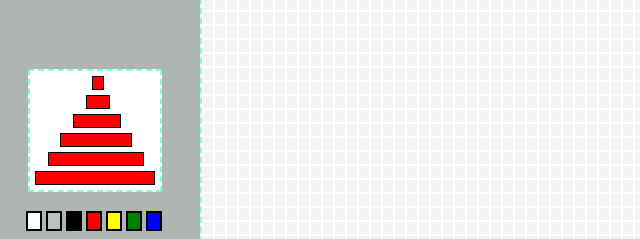
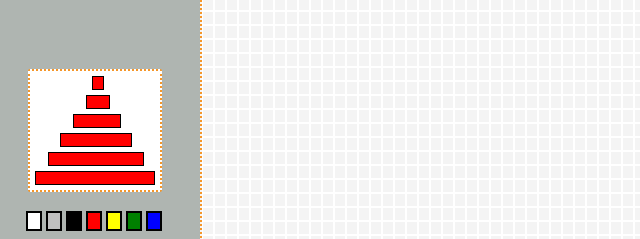
Before and after one commit to JCAus/lego-brick-sandbox, a plain HTML site: page index.html in a window 1280 px wide. Shown: the part 159-398 px from the top of the page, 0-640 px from the left. Drawn offline with nearby package versions, Linux system fonts and the light colour scheme.

Commit message:
color edit

```diff
--- a/app.css
+++ b/app.css
@@ -7,7 +7,7 @@ body{
     align-items: center;
     margin:20px;
     border-radius: 2px;
-    border: dashed 2px aquamarine;
+    border: dotted 2px rgb(245, 150, 41);
     top: 200px;
     position: relative;
     background-color: white;
@@ -109,7 +109,7 @@ body{
     top:28px;
     height: 628px;
     width: 1309px;
-    border: dashed 2px aquamarine;
+    border: dotted 2px rgb(245, 150, 41);
     line-height: 10px;
     justify-content: center;
     align-items: center;
```
